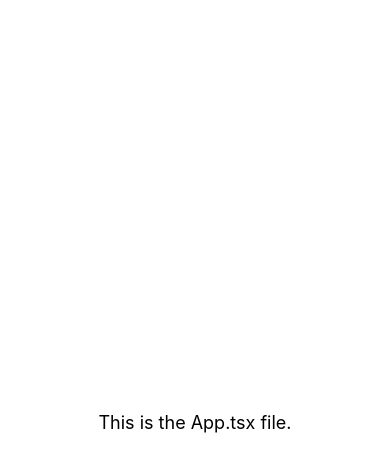
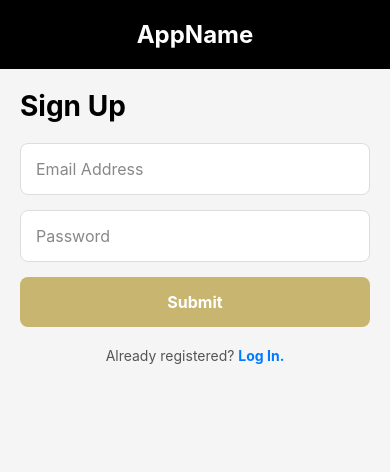
Before and after one commit to jphacks/tk_b_2501, a React Native app in the folder frontend/: screen /SignUp in a window 390 px wide. Shown: the top 472 px of the page. Built offline with nearby package versions, Linux system fonts and the light colour scheme.

Commit message:
#Enter to commit on "ezihan"

```diff
--- a/frontend/App.tsx
+++ b/frontend/App.tsx
@@ -1,39 +1,36 @@
+// App.tsx
+
 import React from 'react';
-import { StatusBar, StyleSheet, Text, useColorScheme, View } from 'react-native';
-import { SafeAreaProvider, useSafeAreaInsets } from 'react-native-safe-area-context';
+import { NavigationContainer } from '@react-navigation/native';
+import { createNativeStackNavigator } from '@react-navigation/native-stack';
 
-function App(): React.JSX.Element {
-  const isDarkMode = useColorScheme() === 'dark';
+// 导入我们的两个屏幕
+import LoginScreen from './src/screens/LoginScreen';
+import SignUpScreen from './src/screens/SignUpScreen';
+// 1. 导入我们定义的“嘉宾名单”类型
+import type { RootStackParamList } from './src/screens/LoginScreen';
 
+// 2. 在创建导航器时，告诉它我们的“嘉宾名单”是什么
+const Stack = createNativeStackNavigator<RootStackParamList>();
+
+const App = () => {
   return (
-    <SafeAreaProvider>
-      <StatusBar barStyle={isDarkMode ? 'light-content' : 'dark-content'} />
-      <AppContent />
-    </SafeAreaProvider>
+    <NavigationContainer>
+      <Stack.Navigator
+        screenOptions={{
+          headerShown: false,
+        }}
+      >
+        {/* 现在，TypeScript 知道 'Login' 是合法的 name，
+            LoginScreen 是合法的 component */}
+        <Stack.Screen name="Login" component={LoginScreen} />
+
+        {/* 'SignUp' 和 SignUpScreen 也是合法的了 */}
+        <Stack.Screen name="SignUp" component={SignUpScreen} />
+
+      </Stack.Navigator>
+    </NavigationContainer>
   );
-}
-
-function AppContent(): React.JSX.Element {
-  const safeAreaInsets = useSafeAreaInsets();
-
-  return (
-    <View style={styles.container}>
-      <Text style={styles.text}>
-        This is the App.tsx file.
-      </Text>
-    </View>
-  );
-}
-
-const styles = StyleSheet.create({
-  container: {
-    flex: 1,
-    justifyContent: 'center',
-    alignItems: 'center',
-  },
-  text: {
-    fontSize: 18,
-  }
-});
+};
 
 export default App;
--- a/frontend/package.json
+++ b/frontend/package.json
@@ -11,9 +11,12 @@
   },
   "dependencies": {
     "@react-native/new-app-screen": "0.82.0",
+    "@react-navigation/native": "^7.1.18",
+    "@react-navigation/native-stack": "^7.3.28",
     "react": "19.1.1",
     "react-native": "0.82.0",
-    "react-native-safe-area-context": "^5.6.1"
+    "react-native-safe-area-context": "^5.6.1",
+    "react-native-screens": "^4.16.0"
   },
   "devDependencies": {
     "@babel/core": "^7.25.2",
--- /dev/null
+++ b/frontend/src/screens/LoginScreen.tsx
@@ -0,0 +1,96 @@
+// src/screens/LoginScreen.tsx
+
+// 1. 从 'react' 导入 useState
+import React, { useState } from 'react';
+import {
+  View,
+  Text,
+  TextInput,
+  TouchableOpacity,
+  StyleSheet,
+  Alert, // 导入 Alert 用于简单的弹窗提示
+} from 'react-native';
+import { SafeAreaView } from 'react-native-safe-area-context';
+import type { NativeStackScreenProps } from '@react-navigation/native-stack';
+
+export type RootStackParamList = {
+  Login: undefined;
+  SignUp: undefined;
+};
+
+type LoginScreenProps = NativeStackScreenProps<RootStackParamList, 'Login'>;
+
+const LoginScreen = ({ navigation }: LoginScreenProps) => {
+  // 2. 创建两个 "状态" 变量来存储输入框的内容
+  // setEmail 和 setPassword 是用来更新它们的函数
+  const [email, setEmail] = useState('');
+  const [password, setPassword] = useState('');
+
+  // 3. 创建一个处理登录按钮点击的函数
+  const handleLogin = () => {
+    console.log('准备登录:', { email, password }); // 在控制台打印，方便调试
+    // 这里是明天你要写真正 API 调用逻辑的地方！
+    // 比如：const response = await api.login(email, password);
+    Alert.alert('登录按钮被点击', `邮箱: ${email}\n密码: ${password}`);
+  };
+
+  return (
+    <View style={styles.outerContainer}>
+      <SafeAreaView style={styles.safeArea}>
+        <View style={styles.header}>
+          <Text style={styles.appName}>AppName</Text>
+        </View>
+        <View style={styles.formContainer}>
+          <Text style={styles.title}>Log In</Text>
+          <TextInput
+            style={styles.input}
+            placeholder="Email Address"
+            placeholderTextColor="#888"
+            keyboardType="email-address"
+            autoCapitalize="none" // 禁止首字母自动大写
+            // 4. 将输入框的值绑定到我们的状态变量
+            value={email}
+            // 5. 当用户输入时，调用 setEmai 更新状态
+            onChangeText={setEmail}
+          />
+          <TextInput
+            style={styles.input}
+            placeholder="Password"
+            placeholderTextColor="#888"
+            secureTextEntry
+            value={password}
+            onChangeText={setPassword}
+          />
+          {/* 6. 让 Submit 按钮调用我们的 handleLogin 函数 */}
+          <TouchableOpacity style={styles.submitButton} onPress={handleLogin}>
+            <Text style={styles.submitButtonText}>Submit</Text>
+          </TouchableOpacity>
+          <Text style={styles.footerText}>
+            Not registered?{' '}
+            <TouchableOpacity onPress={() => navigation.navigate('SignUp')}>
+              <Text style={styles.linkText}>Sign up here!</Text>
+            </TouchableOpacity>
+          </Text>
+        </View>
+      </SafeAreaView>
+    </View>
+  );
+};
+
+// 样式部分保持不变...
+const styles = StyleSheet.create({
+  outerContainer: { flex: 1, backgroundColor: 'black' },
+  safeArea: { flex: 1 },
+  header: { padding: 20, alignItems: 'center' },
+  appName: { color: 'white', fontSize: 24, fontWeight: 'bold' },
+  formContainer: { backgroundColor: '#F5F5F5', flex: 1, padding: 20 },
+  title: { fontSize: 28, fontWeight: 'bold', marginBottom: 20 },
+  input: { backgroundColor: 'white', borderWidth: 1, borderColor: '#ddd', borderRadius: 8, padding: 15, fontSize: 16, marginBottom: 15 },
+  submitButton: { backgroundColor: '#C8B56F', borderRadius: 8, padding: 15, alignItems: 'center' },
+  submitButtonText: { color: 'white', fontSize: 16, fontWeight: 'bold' },
+  footerText: { marginTop: 20, textAlign: 'center', color: '#555' },
+  linkText: { color: '#007AFF', fontWeight: 'bold' },
+});
+
+
+export default LoginScreen;
--- /dev/null
+++ b/frontend/src/screens/SignUpScreen.tsx
@@ -0,0 +1,89 @@
+// src/screens/SignUpScreen.tsx
+
+// 1. 从 'react' 导入 useState
+import React, { useState } from 'react';
+import {
+  View,
+  Text,
+  TextInput,
+  TouchableOpacity,
+  StyleSheet,
+  Alert, // 导入 Alert 用于简单的弹窗提示
+} from 'react-native';
+import { SafeAreaView } from 'react-native-safe-area-context';
+import type { NativeStackScreenProps } from '@react-navigation/native-stack';
+import type { RootStackParamList } from './LoginScreen';
+
+type SignUpScreenProps = NativeStackScreenProps<RootStackParamList, 'SignUp'>;
+
+const SignUpScreen = ({ navigation }: SignUpScreenProps) => {
+  // 2. 为注册页面也创建独立的 state
+  const [email, setEmail] = useState('');
+  const [password, setPassword] = useState('');
+
+  // 3. 创建一个处理注册按钮点击的函数
+  const handleSignUp = () => {
+    console.log('准备注册:', { email, password });
+    // 明天在这里调用注册 API
+    // 比如：const response = await api.register(email, password);
+    Alert.alert('注册按钮被点击', `邮箱: ${email}\n密码: ${password}`);
+  };
+
+  return (
+    <View style={styles.outerContainer}>
+      <SafeAreaView style={styles.safeArea}>
+        <View style={styles.header}>
+          <Text style={styles.appName}>AppName</Text>
+        </View>
+        <View style={styles.formContainer}>
+          <Text style={styles.title}>Sign Up</Text>
+          <TextInput
+            style={styles.input}
+            placeholder="Email Address"
+            placeholderTextColor="#888"
+            keyboardType="email-address"
+            autoCapitalize="none"
+            // 4. 绑定 value 和 onChangeText
+            value={email}
+            onChangeText={setEmail}
+          />
+          <TextInput
+            style={styles.input}
+            placeholder="Password"
+            placeholderTextColor="#888"
+            secureTextEntry
+            value={password}
+            onChangeText={setPassword}
+          />
+          {/* 5. 绑定 onPress 事件 */}
+          <TouchableOpacity style={styles.submitButton} onPress={handleSignUp}>
+            <Text style={styles.submitButtonText}>Submit</Text>
+          </TouchableOpacity>
+          <Text style={styles.footerText}>
+            Already registered?{' '}
+            <TouchableOpacity onPress={() => navigation.navigate('Login')}>
+              <Text style={styles.linkText}>Log In.</Text>
+            </TouchableOpacity>
+          </Text>
+        </View>
+      </SafeAreaView>
+    </View>
+  );
+};
+
+// 样式部分保持不变
+const styles = StyleSheet.create({
+  outerContainer: { flex: 1, backgroundColor: 'black' },
+  safeArea: { flex: 1 },
+  header: { padding: 20, alignItems: 'center' },
+  appName: { color: 'white', fontSize: 24, fontWeight: 'bold' },
+  formContainer: { backgroundColor: '#F5F5F5', flex: 1, padding: 20 },
+  title: { fontSize: 28, fontWeight: 'bold', marginBottom: 20 },
+  input: { backgroundColor: 'white', borderWidth: 1, borderColor: '#ddd', borderRadius: 8, padding: 15, fontSize: 16, marginBottom: 15 },
+  submitButton: { backgroundColor: '#C8B56F', borderRadius: 8, padding: 15, alignItems: 'center' },
+  submitButtonText: { color: 'white', fontSize: 16, fontWeight: 'bold' },
+  footerText: { marginTop: 20, textAlign: 'center', color: '#555' },
+  linkText: { color: '#007AFF', fontWeight: 'bold' },
+});
+
+export default SignUpScreen;
```
Also changed, not shown: 2 other files (tests, documents, lock files or other folders).
